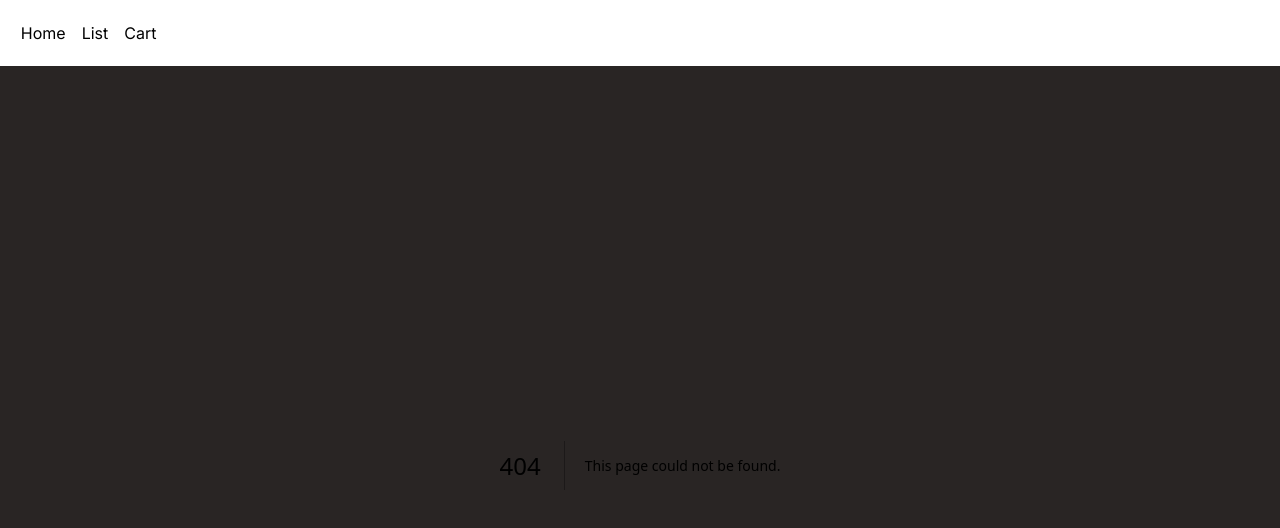
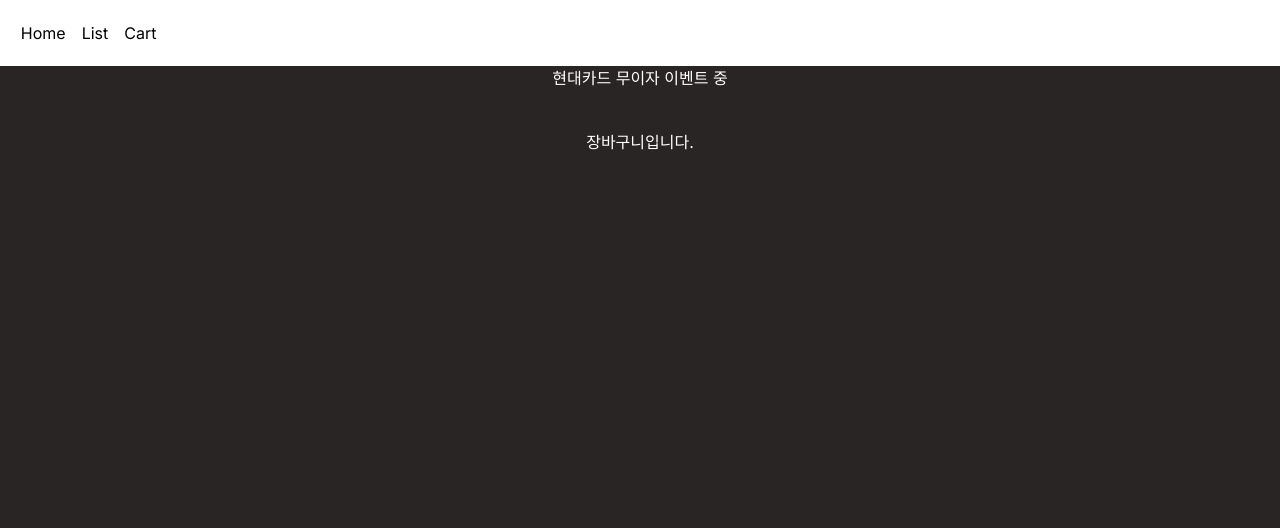
Before and after one commit to Ye0ngjun/mymy, a Next.js app: page /cart in a window 1280 px wide. Before the commit this address had no page. Shown: the top 528 px of the page. Built offline with nearby package versions, Linux system fonts and the light colour scheme.

Commit message:
feat : cart, payment 만듦

```diff
--- /dev/null
+++ b/app/cart/layout.js
@@ -0,0 +1,8 @@
+export default function Layout({ children }) {
+  return (
+    <div>
+      <div className="text-center text-white">현대카드 무이자 이벤트 중</div>
+      {children}
+    </div>
+  );
+}
--- /dev/null
+++ b/app/cart/page.js
@@ -0,0 +1,7 @@
+export default function cart() {
+  return (
+    <div>
+      <div className="mt-10 text-center text-white">장바구니입니다.</div>
+    </div>
+  );
+}
--- /dev/null
+++ b/app/cart/payment/page.js
@@ -0,0 +1,7 @@
+export default function payment() {
+  return (
+    <div>
+      <div className="mt-10 text-center text-white">결제페이지입니다.</div>
+    </div>
+  );
+}
```
